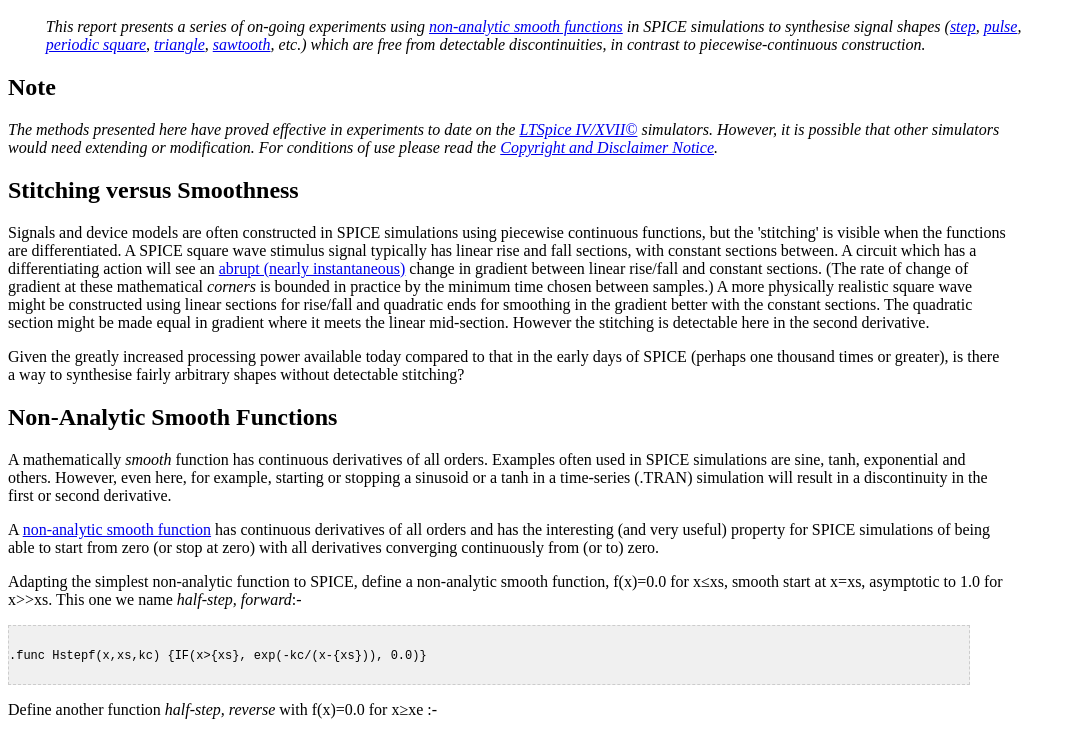
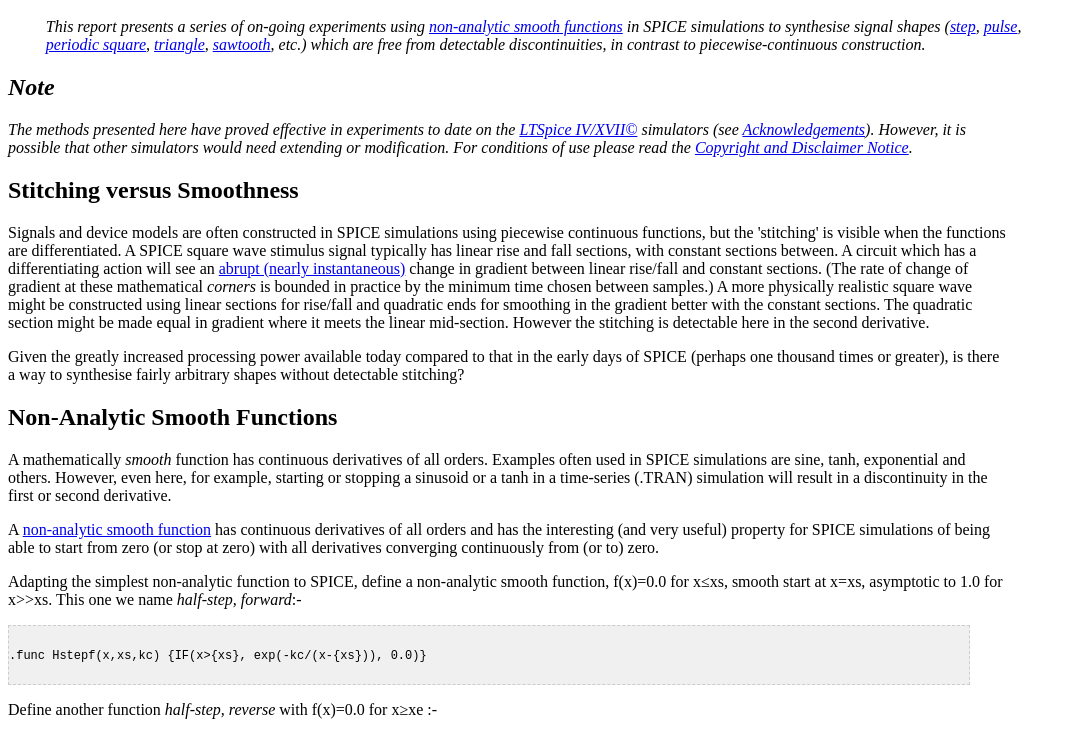
Before and after one commit to jemccormack/SPICE, a plain HTML site: page docs/SPICENonAnalyticSmooth.html in a window 1280 px wide. Shown: the part 48-780 px from the top of the page, without its empty margins (0-1077 px from the left). Drawn offline with Linux system fonts and the light colour scheme.

Commit message:
Acknowledgements

```diff
--- a/docs/SPICENonAnalyticSmooth.html
+++ b/docs/SPICENonAnalyticSmooth.html
@@ -49,15 +49,17 @@ detectable discontinuities, in contrast to piecewise-continuous
 construction.</i>
 </p>
 
-<h2>Note</h2>
+<h2><i>Note</i></h2>
 
 <p><i>
 The methods presented here have proved effective in experiments to date on the
 <a href="http://www.linear.com/designtools/software/">LTSpice IV/XVII&copy</a>
-simulators. However, it is possible that other
+simulators (see <a href="#Acknowledgements">Acknowledgements</a>).
+However, it is possible that other
 simulators would need extending or modification.
 For conditions of use please read the
 <a href="#copyrightdisclaimer">Copyright and Disclaimer Notice</a>.
+
 </i></p>
 
 
@@ -599,7 +601,7 @@ continuous change of gradient:-
 <img src="B7HiPassTrDetail.gif">
 
 
-<h2>Acknowledgements</h2>
+<h2 id="Acknowledgements">Acknowledgements</h2>
 
 <p>
 The author wishes to acknowledge Linear Technology's excellent
```
